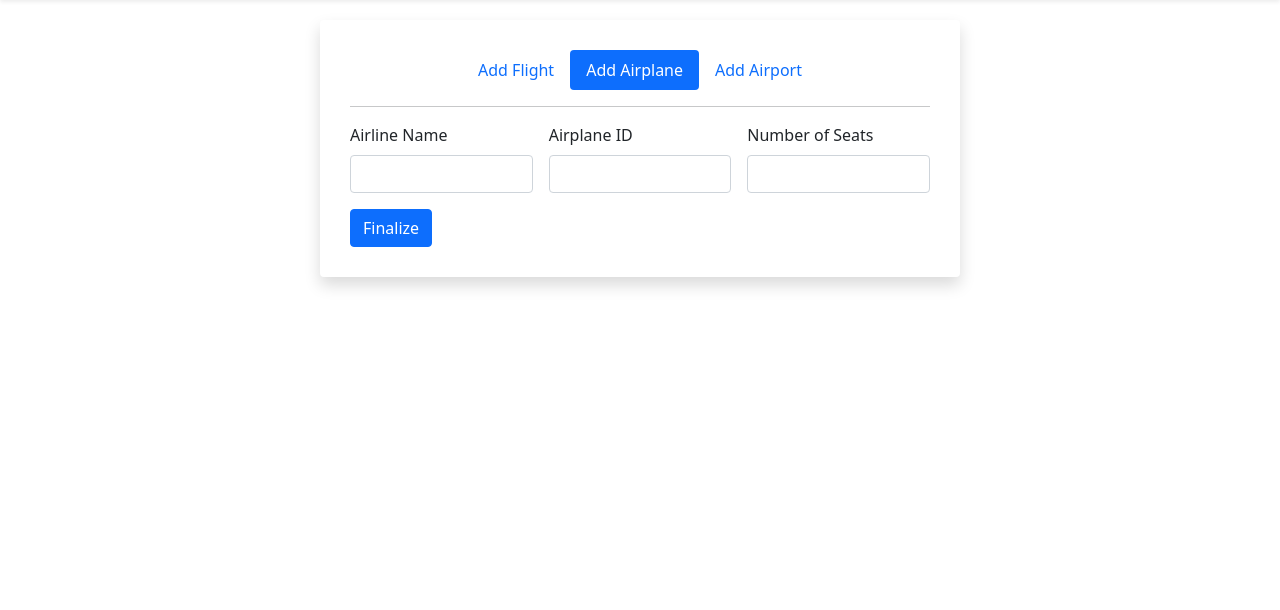
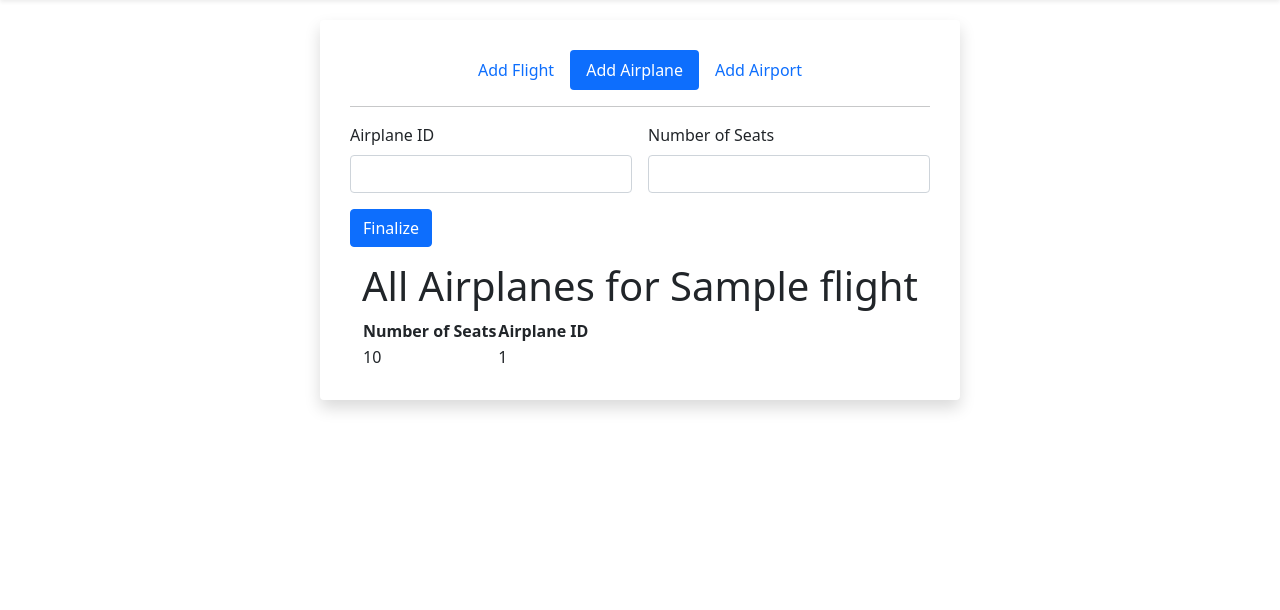
Before and after one commit to superkosat/Flight-Reservation-System, a Flask app: template flight-reservation-system/templates/admin.html in a window 1280 px wide, after a click on "Add Airplane". Shown: the part 74-684 px from the top of the page. Run offline with Flask 3, Linux system fonts and the light colour scheme; the template is opened without the code that fills it: most values are stand-ins (such as "Sample title", 1, 10 or a date in 2020); some libraries are stand-ins or nearby versions.

Commit message:
finishadmin

```diff
--- a/flight-reservation-system/init.py
+++ b/flight-reservation-system/init.py
@@ -367,20 +367,33 @@ def addFlight():
 
 @app.route('/addAirplane', methods=['GET', 'POST'])
 def addAirplane():
-    airlineName = request.form['airlineName']
     airplaneID = request.form['airplaneID']
     seats = request.form['seats']
 
     cursor = conn.cursor()
-    query = '''
+
+    query1 = '''
+    SELECT airline_name FROM airline_staff
+    WHERE airline_staff.username = %s
+    '''
+    value1 = (session['username'])
+
+    cursor.execute(query1, value1)
+    data = cursor.fetchall()
+    print(data)
+
+    airlineName = data[0]['airline_name']
+
+    query2 = '''
     INSERT INTO airplane(`airline_name`, `airplane_id`, `seats`)
     VALUES (%s, %s, %s)
     '''
-    values = (airlineName, airplaneID, seats)
+
+    value2 = (airlineName, airplaneID, seats)
 
     try:
         # Execute the query
-        cursor.execute(query, values)
+        cursor.execute(query2, value2)
         conn.commit()
         cursor.close()
         # Redirect or return a success message
@@ -479,7 +492,23 @@ def myAccount():
 @app.route('/admin/dashboard')
 def adminDashboard():
     if (is_logged_in() and session['permission'] == 'admin'):
-        return render_template('admin.html')
+        cursor = conn.cursor()
+        query = '''
+        SELECT * FROM airplane
+        NATURAL JOIN airline_staff
+        WHERE airline_staff.username = %s
+        '''
+        value = (session['username'])
+
+        cursor.execute(query, value)
+        data = cursor.fetchall()
+        cursor.close()
+        error=None
+        if (data):
+            return render_template('admin.html', data=data)
+        else:
+            error = 'No airplanes found'
+            return render_template('admin.html', error=error)
     else:
         return "Access Denied"
 
--- a/flight-reservation-system/templates/admin.html
+++ b/flight-reservation-system/templates/admin.html
@@ -88,16 +88,12 @@
     <!-- add airplane form-->
     <div class="tab-pane fade" id="pills-profile" role="tabpanel" aria-labelledby="pills-profile-tab">
       <form action="/addAirplane" method="POST" class="row g-3">
-        <div class="col-md-4">
-          <label for="airlineName4" class="form-label">Airline Name</label>
-          <input name="airlineName" type="text" class="form-control" id="airlineName4" required>
-        </div>
-        <div class="col-md-4">
+        <div class="col-md-6">
           <label for="airplaneID4" class="form-label">Airplane ID</label>
           <input name="airplaneID" type="number" class="form-control" id="airplaneID4" required>
         </div>
 
-        <div class="col-md-4">
+        <div class="col-md-6">
           <label for="numSeats" class="form-label">Number of Seats</label>
           <input name="seats" type="number" class="form-control" id="numSeats" required>
         </div>
@@ -106,7 +102,25 @@
           <button type="submit" class="btn btn-primary">Finalize</button>
         </div>
       </form>
+      <div class="container col-md-16", style = margin-top:15px>
+        {% if error %}
+            <p class="text-danger">{{error}}</p>
+        {% else %}
+          <h1>All Airplanes for {{data[0].airline_name}}</h1>
+          <table>
+          <th>Number of Seats</th>
+          <th>Airplane ID</th>
+          {% for flight in data %}
+          <tr>
+              <td>{{flight.seats}}</td>
+              <td>{{flight.airplane_id}}</td>
+          </tr>
+          {% endfor %}
+        {% endif %}
+    </table>
     </div>
+    </div>
+
     <!-- add airport form-->
     <div class="tab-pane fade" id="pills-contact" role="tabpanel" aria-labelledby="pills-contact-tab">
       <form action="/addAirport" method="POST" class="row g-3">
```
